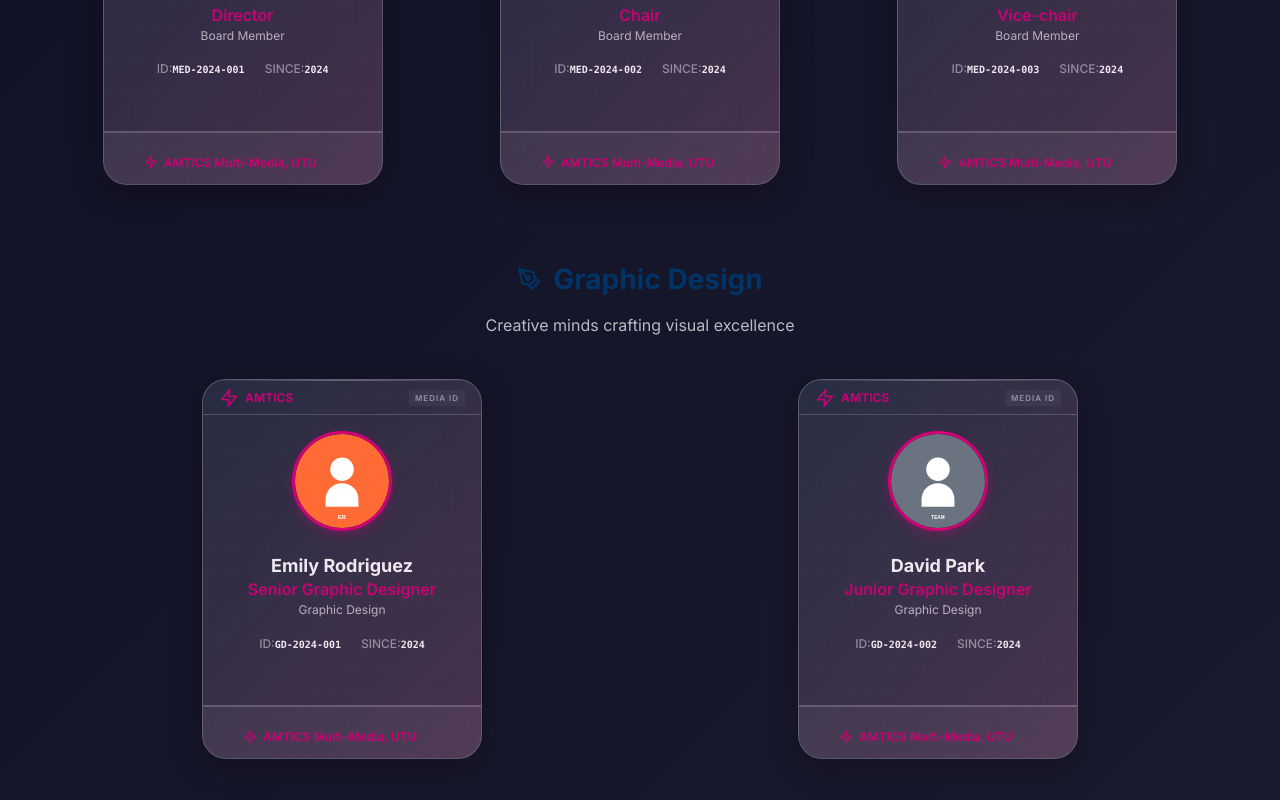
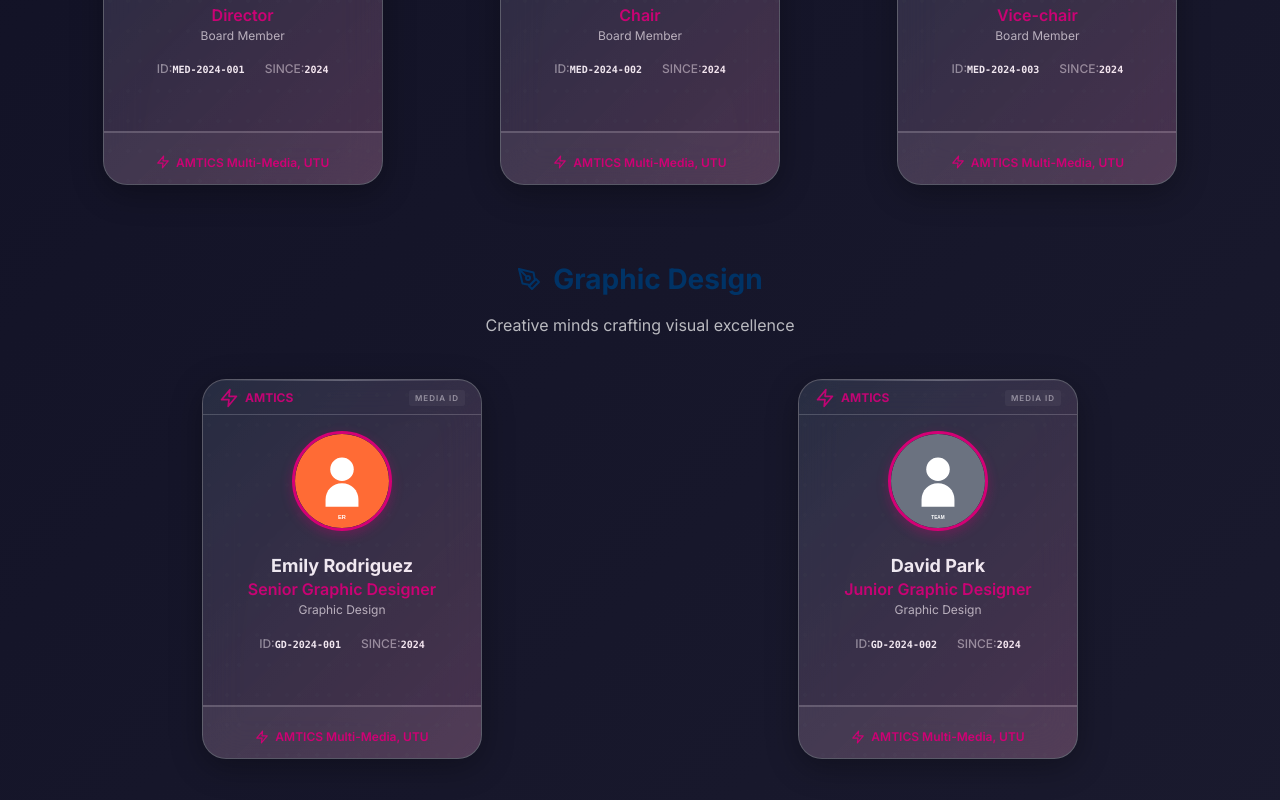
Before and after one commit to Ronak-Sheladiya/amtics-ai, a React (Vite) app: page /team in a window 1280 px wide. Shown: the part 1140-1940 px from the top of the page. Built offline with nearby package versions, Linux system fonts and the light colour scheme.

Commit message:
Manual code updates made to file: src/App.css

```diff
--- a/src/App.css
+++ b/src/App.css
@@ -1550,7 +1550,53 @@ select.form-control option {
   line-height: 1.2;
 }
 
-
+/* .member-position-card {
+  font-size: 10px;
+  color: var(--amtics-magenta);
+  font-weight: 600;
+  margin-bottom: 2px;
+  line-height: 1.2;
+} */
+
+/* .member-department {
+  font-size: 8px;
+  color: var(--text-secondary);
+  margin-bottom: 8px;
+  line-height: 1.2;
+}
+
+.member-meta {
+  display: flex;
+  justify-content: flex-start;
+  gap: 12px;
+} */
+
+
+
+/* .meta-label {
+  font-size: 7px;
+  color: var(--text-muted);
+  font-weight: 500;
+  text-transform: uppercase;
+  line-height: 1;
+} */
+
+.meta-value {
+  font-size: 9px;
+  color: var(--text-primary);
+  font-weight: 600;
+  font-family: var(--font-family-mono);
+  line-height: 1;
+}
+
+.id-card-footer {
+  padding: 8px 16px;
+  background: var(--glass-bg-dark);
+  border-top: 1px solid var(--glass-border);
+  display: flex;
+  justify-content: center;
+  align-items: center;
+}
 
 .footer-brand-card {
   display: flex;
```
